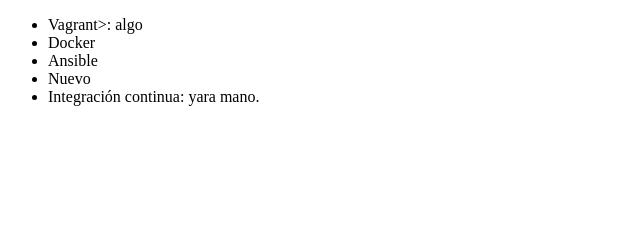
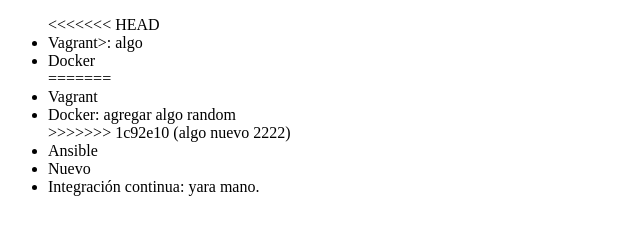
Before and after one commit to wilmer2097/alura-git, a plain HTML site: page index.html in a window 1280 px wide. Shown: the whole page, without its empty margins (0-640 px from the left). Drawn offline with Linux system fonts and the light colour scheme.

Commit message:
reparacion

```diff
--- a/index.html
+++ b/index.html
@@ -6,8 +6,13 @@
 </head>
 <body>
      <ul>
+<<<<<<< HEAD
          <li> Vagrant>: algo </li>
          <li> Docker </li>
+=======
+         <li> Vagrant </li>
+         <li> Docker: agregar algo random </li>
+>>>>>>> 1c92e10 (algo nuevo 2222)
          <li> Ansible </li>
          <li> Nuevo </li>
          <li> Integración continua: yara mano. </li>
```
